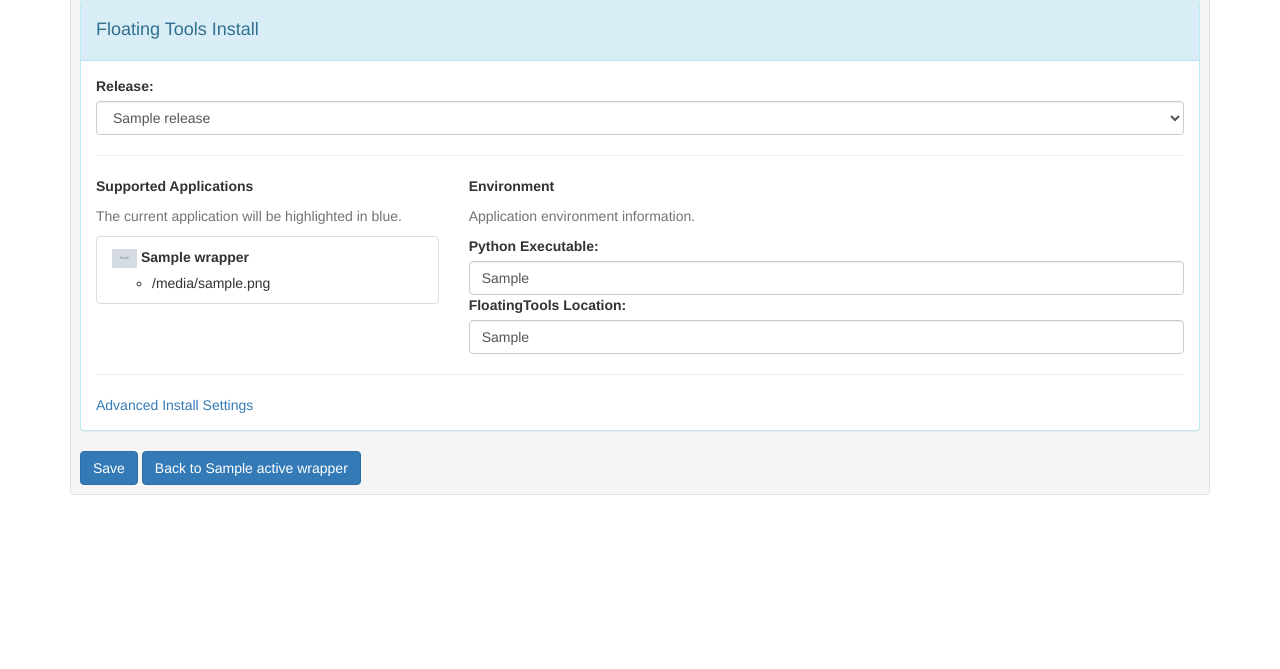
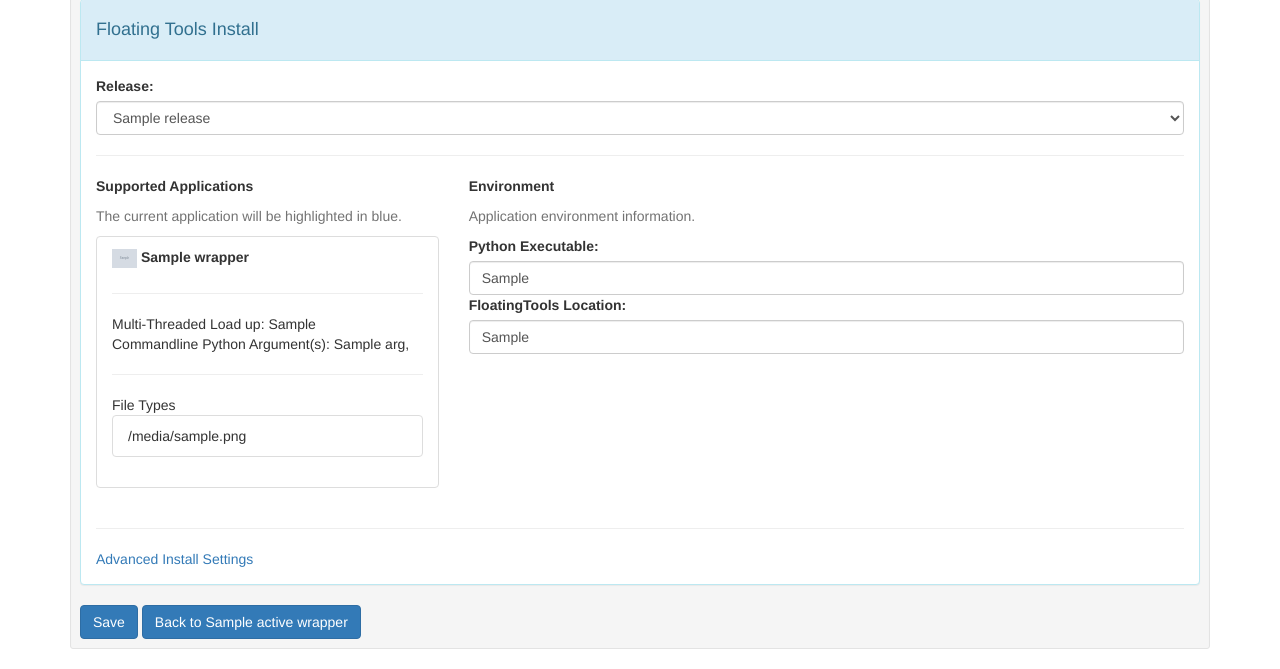
Before and after one commit to dan-stein/FloatingTools, a Flask app: template FloatingTools/Dashboard/templates/Settings.html in a window 1280 px wide. Shown: the part 551-1220 px from the top of the page. Before the commit the page ends 1046 px from the top, so only its background shows below. Run offline with Flask 2, Linux system fonts and the light colour scheme; the template is opened without the code that fills it: most values are stand-ins (such as "Sample title", 1, 10 or a date in 2020); grey boxes marked "Sample" are stand-in pictures; some libraries are stand-ins or nearby versions.

Commit message:
Cleaning FloatingTools

```diff
--- a/FloatingTools/Dashboard/templates/Settings.html
+++ b/FloatingTools/Dashboard/templates/Settings.html
@@ -262,9 +262,18 @@ function removeToolBox() {
                                         <img src="{{ wrapper.APP_ICON  }}" width="25"> {{ wrapper.NAME }}
                                         {% endif %}
                                     </label>
-                                    <ul>
+                                <hr>
+                                Multi-Threaded Load up: {{ wrapper.MULTI_THREAD }}
+                                <br>
+                                Commandline Python Argument(s):
+                                {% for arg in wrapper.ARGS %}
+                                {{ arg }},
+                                {% endfor %}
+                                <hr>
+                                File Types
+                                <ul class="list-group">
                                         {% for ft in wrapper.FILE_TYPES %}
-                                        <li>{{ ft }}</li>
+                                    <li class="list-group-item">{{ ft }}</li>
                                         {% endfor %}
                                     </ul>
                                     {% endif %}
```
